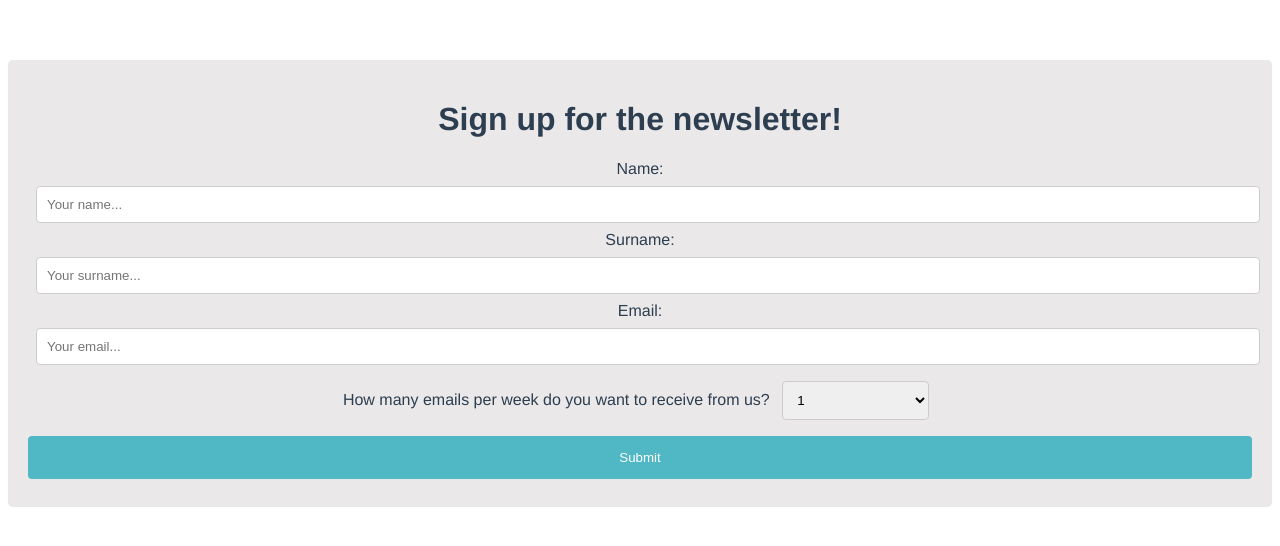
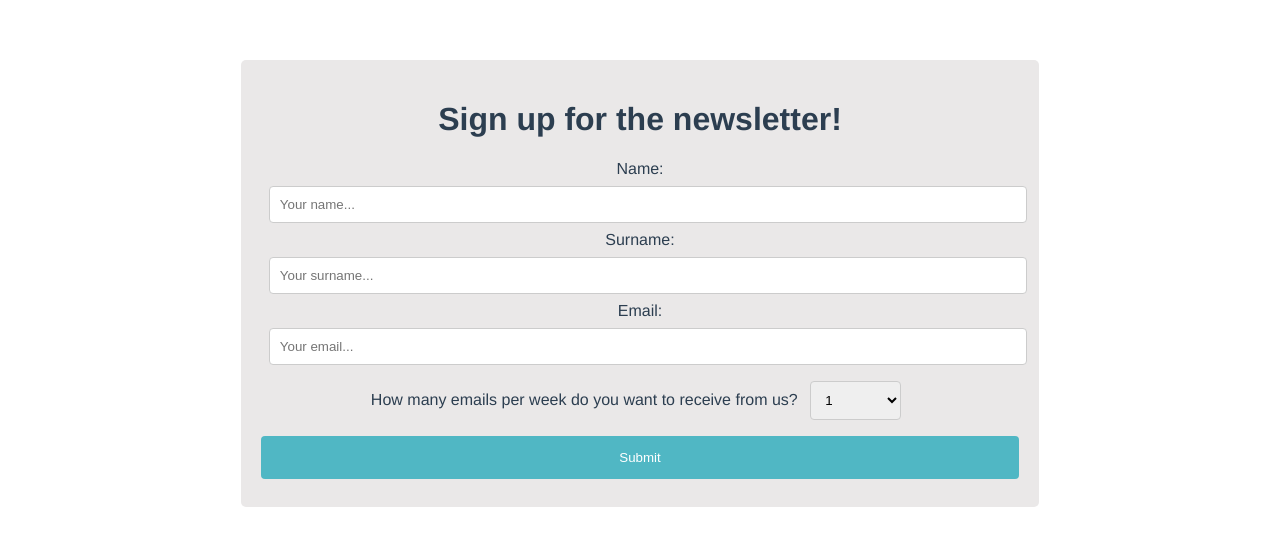
Before and after one commit to gosikxo/vue-form-newsletter-project, a Vue app: page / in a window 1280 px wide. Shown: the top 546 px of the page. Built offline with nearby package versions, Linux system fonts and the light colour scheme.

Commit message:
Change styles

```diff
--- a/src/App.vue
+++ b/src/App.vue
@@ -4,8 +4,8 @@
     <form @submit="this.submitForm">
 
       <label for="name">Name: {{ name }}</label>
-      <input :style="[!this.missingName ? { 'border': '1px solid #ccc' } : { 'border': '1px solid red' }]"
-        v-model="name" type="text" id="name" name="name" placeholder="Your name..." required>
+      <input :style="[!this.missingName ? { 'border': '1px solid #ccc' } : { 'border': '1px solid red' }]" v-model="name"
+        type="text" id="name" name="name" placeholder="Your name..." required>
 
       <label for="surname">Surname: {{ surname }}</label>
       <input :style="[!this.missingSurname ? { 'border': '1px solid #ccc' } : { 'border': '1px solid red' }]"
@@ -100,6 +100,8 @@ export default {
 }
 
 .firstPage {
+  width: 60%;
+  margin: auto;
   background-color: rgb(234, 232, 232);
   border-radius: 5px;
   padding: 20px;
```
